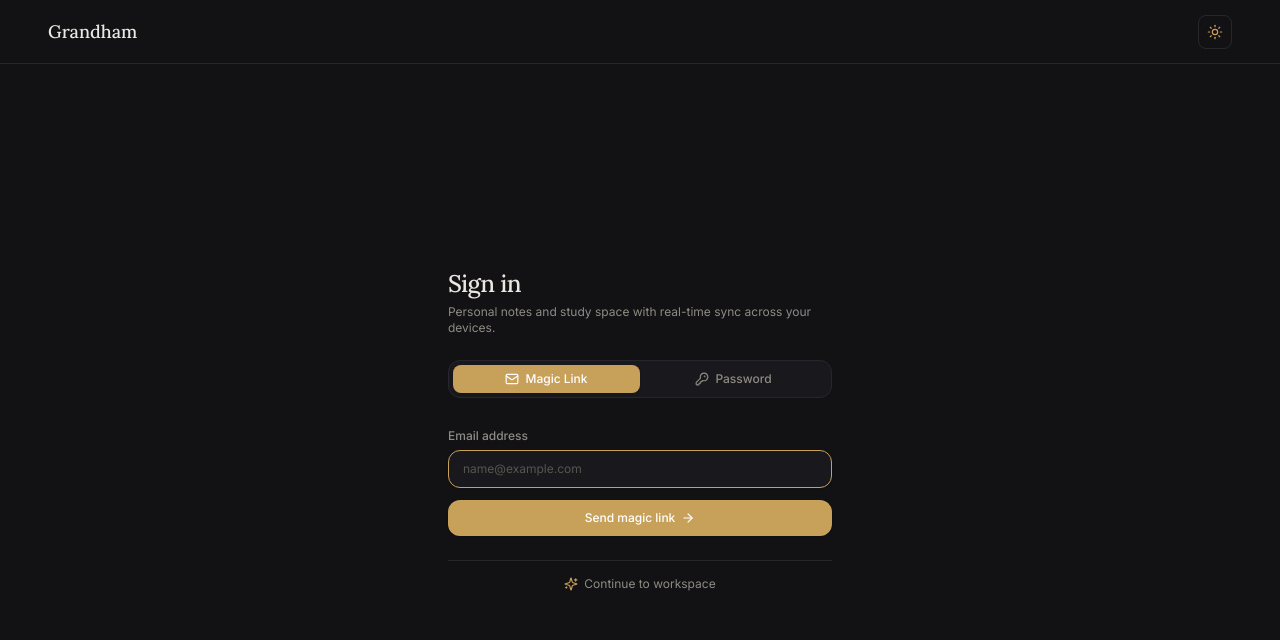
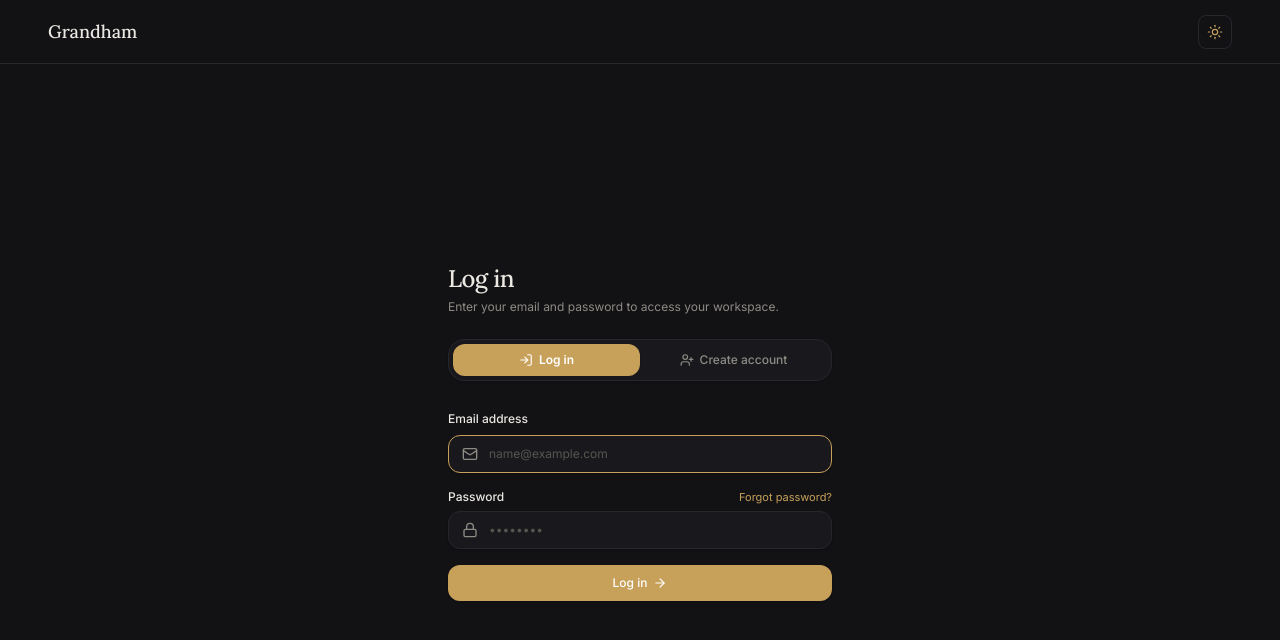
Before and after one commit to mohandatta7480-hash/grandham, a Next.js app: page / in a window 1280 px wide. Shown: the top 640 px of the page. Built offline with nearby package versions, Linux system fonts and the light colour scheme; no server answers.

Commit message:
Replace magic-link auth with direct email-and-password login and registration

```diff
--- a/components/auth/AuthView.tsx
+++ b/components/auth/AuthView.tsx
@@ -3,7 +3,7 @@
 import React, { useState } from 'react';
 import { supabase } from '@/lib/supabase/client';
 import { ThemeToggle } from '@/components/theme/ThemeToggle';
-import { ArrowRight, CheckCircle2, KeyRound, Mail, Sparkles } from 'lucide-react';
+import { Lock, Mail, ArrowRight, AlertCircle, CheckCircle2, KeyRound, UserPlus, LogIn } from 'lucide-react';
 import { cn } from '@/lib/utils';
 
 interface AuthViewProps {
@@ -11,174 +11,229 @@ interface AuthViewProps {
 }
 
 export const AuthView: React.FC<AuthViewProps> = ({ onContinueAsGuest }) => {
-  const [authMode, setAuthMode] = useState<'magic' | 'password'>('magic');
-  const [isSignUp, setIsSignUp] = useState(false);
+  const [tab, setTab] = useState<'login' | 'signup' | 'forgot'>('login');
   const [email, setEmail] = useState('');
   const [password, setPassword] = useState('');
+  const [confirmPassword, setConfirmPassword] = useState('');
   const [isLoading, setIsLoading] = useState(false);
-  const [isSent, setIsSent] = useState(false);
   const [errorMsg, setErrorMsg] = useState<string | null>(null);
+  const [successMsg, setSuccessMsg] = useState<string | null>(null);
 
-  const handleMagicLink = async (e: React.FormEvent) => {
+  // Handle Log In
+  const handleLogin = async (e: React.FormEvent) => {
     e.preventDefault();
     const cleanEmail = email.trim();
-    if (!cleanEmail) return;
+    if (!cleanEmail || !password) {
+      setErrorMsg('Please enter both email and password.');
+      return;
+    }
 
     setIsLoading(true);
     setErrorMsg(null);
+    setSuccessMsg(null);
 
     try {
-      const { error } = await supabase.auth.signInWithOtp({
+      const { data, error } = await supabase.auth.signInWithPassword({
         email: cleanEmail,
-        options: {
-          emailRedirectTo: typeof window !== 'undefined' ? window.location.origin : undefined,
-        },
+        password,
       });
 
       if (error) {
-        setErrorMsg(error.message);
-      } else {
-        setIsSent(true);
+        setErrorMsg(error.message || 'Invalid email or password.');
+        setIsLoading(false);
+        return;
+      }
+
+      if (data.session) {
+        // Session active - app listener will transition into app
       }
     } catch (err: any) {
-      setErrorMsg(err?.message || 'Failed to send magic link');
+      console.error('Login error:', err);
+      setErrorMsg(err.message || 'An unexpected error occurred during log in.');
     } finally {
       setIsLoading(false);
     }
   };
 
-  const handlePasswordAuth = async (e: React.FormEvent) => {
+  // Handle Create Account
+  const handleSignUp = async (e: React.FormEvent) => {
     e.preventDefault();
     const cleanEmail = email.trim();
-    if (!cleanEmail || !password) return;
+    if (!cleanEmail || !password) {
+      setErrorMsg('Please fill in all required fields.');
+      return;
+    }
+
+    if (password !== confirmPassword) {
+      setErrorMsg('Passwords do not match. Please re-enter.');
+      return;
+    }
+
+    if (password.length < 6) {
+      setErrorMsg('Password must be at least 6 characters long.');
+      return;
+    }
 
     setIsLoading(true);
     setErrorMsg(null);
+    setSuccessMsg(null);
 
     try {
-      if (isSignUp) {
       const { data, error } = await supabase.auth.signUp({
         email: cleanEmail,
         password,
       });
-        if (error) throw error;
+
+      if (error) {
+        setErrorMsg(error.message || 'Failed to create account.');
+        setIsLoading(false);
+        return;
+      }
+
+      // If session is returned, user is immediately authenticated
       if (data.session) {
-          window.location.reload();
-        } else {
-          setErrorMsg('Account created. Check your email to confirm, or sign in.');
+        // Active session established
+        return;
       }
-      } else {
-        const { error } = await supabase.auth.signInWithPassword({
+
+      // If signup succeeded without immediate session, sign in directly with the same credentials
+      const { data: signInData, error: signInError } = await supabase.auth.signInWithPassword({
         email: cleanEmail,
         password,
       });
-        if (error) throw error;
-        window.location.reload();
+
+      if (signInError) {
+        setErrorMsg('Account created. Please log in with your credentials.');
+        setTab('login');
       }
     } catch (err: any) {
-      setErrorMsg(err?.message || 'Authentication failed');
+      console.error('Sign up error:', err);
+      setErrorMsg(err.message || 'An unexpected error occurred during account creation.');
     } finally {
       setIsLoading(false);
     }
   };
 
-  const handleGuestEntry = () => {
-    if (typeof window !== 'undefined') {
-      localStorage.setItem('grandham_guest_mode', 'true');
-      if (!localStorage.getItem('grandham_user_id')) {
-        localStorage.setItem('grandham_user_id', crypto.randomUUID());
+  // Handle Password Reset Request
+  const handleResetPassword = async (e: React.FormEvent) => {
+    e.preventDefault();
+    const cleanEmail = email.trim();
+    if (!cleanEmail) {
+      setErrorMsg('Please enter your email address.');
+      return;
     }
+
+    setIsLoading(true);
+    setErrorMsg(null);
+    setSuccessMsg(null);
+
+    try {
+      const origin = typeof window !== 'undefined' ? window.location.origin : '';
+      const { error } = await supabase.auth.resetPasswordForEmail(cleanEmail, {
+        redirectTo: origin ? `${origin}/?reset_password=true` : undefined,
+      });
+
+      if (error) {
+        setErrorMsg(error.message || 'Failed to send password reset request.');
+      } else {
+        setSuccessMsg(`Password reset email sent to ${cleanEmail}. Check your inbox for further instructions.`);
       }
-    if (onContinueAsGuest) {
-      onContinueAsGuest();
-    } else {
-      window.location.reload();
+    } catch (err: any) {
+      console.error('Password reset error:', err);
+      setErrorMsg(err.message || 'Failed to request password reset.');
+    } finally {
+      setIsLoading(false);
     }
   };
 
   return (
     <div className="min-h-screen w-full flex flex-col bg-app-bg text-app-text theme-transition">
-      {/* Top minimal header */}
+      {/* Header */}
       <header className="h-16 flex items-center justify-between px-6 md:px-12 border-b border-app-border">
         <span className="font-serif text-lg font-medium text-app-text">Grandham</span>
         <ThemeToggle />
       </header>
 
-      {/* Center Sign-in Form */}
-      <div className="flex-1 flex items-center justify-center p-6">
+      {/* Main Authentication Container */}
+      <div className="flex-1 flex items-center justify-center p-6 sm:p-8">
         <div className="w-full max-w-sm space-y-6">
+          {/* Title and Intro */}
           <div className="space-y-1 text-center sm:text-left">
             <h1 className="font-serif text-2xl font-medium tracking-tight text-app-text">
-              Sign in
+              {tab === 'login' && 'Log in'}
+              {tab === 'signup' && 'Create account'}
+              {tab === 'forgot' && 'Reset password'}
             </h1>
             <p className="text-xs text-app-text-muted">
-              Personal notes and study space with real-time sync across your devices.
+              {tab === 'login' && 'Enter your email and password to access your workspace.'}
+              {tab === 'signup' && 'Create a new personal study workspace with real-time sync.'}
+              {tab === 'forgot' && 'Enter your account email to receive a password reset link.'}
             </p>
           </div>
 
-          {/* Mode Switcher */}
-          <div className="flex bg-app-surface p-1 rounded-xl border border-app-border text-xs">
+          {/* Tab Selector (Log in vs Create account) */}
+          {tab !== 'forgot' && (
+            <div className="flex bg-app-surface p-1 rounded-2xl border border-app-border text-xs shadow-subtle">
               <button
                 type="button"
                 onClick={() => {
-                setAuthMode('magic');
+                  setTab('login');
                   setErrorMsg(null);
+                  setSuccessMsg(null);
                 }}
                 className={cn(
-                'flex-1 py-1.5 rounded-lg font-medium transition-all flex items-center justify-center gap-1.5',
-                authMode === 'magic'
-                  ? 'bg-app-accent text-white shadow-subtle'
+                  'flex-1 py-2 rounded-xl font-medium transition-all flex items-center justify-center gap-1.5 cursor-pointer',
+                  tab === 'login'
+                    ? 'bg-app-accent text-white shadow-subtle font-semibold'
                     : 'text-app-text-muted hover:text-app-text'
                 )}
               >
-              <Mail className="w-3.5 h-3.5" />
-              <span>Magic Link</span>
+                <LogIn className="w-3.5 h-3.5" />
+                <span>Log in</span>
               </button>
 
               <button
                 type="button"
                 onClick={() => {
-                setAuthMode('password');
+                  setTab('signup');
                   setErrorMsg(null);
+                  setSuccessMsg(null);
                 }}
                 className={cn(
-                'flex-1 py-1.5 rounded-lg font-medium transition-all flex items-center justify-center gap-1.5',
-                authMode === 'password'
-                  ? 'bg-app-accent text-white shadow-subtle'
+                  'flex-1 py-2 rounded-xl font-medium transition-all flex items-center justify-center gap-1.5 cursor-pointer',
+                  tab === 'signup'
+                    ? 'bg-app-accent text-white shadow-subtle font-semibold'
                     : 'text-app-text-muted hover:text-app-text'
                 )}
               >
-              <KeyRound className="w-3.5 h-3.5" />
-              <span>Password</span>
+                <UserPlus className="w-3.5 h-3.5" />
+                <span>Create account</span>
               </button>
             </div>
+          )}
 
-          {/* Magic Link Form */}
-          {authMode === 'magic' && (
-            isSent ? (
-              <div className="p-4 rounded-xl border border-app-border bg-app-surface space-y-2 text-center sm:text-left">
-                <div className="flex items-center gap-2 text-xs font-medium text-app-accent">
-                  <CheckCircle2 className="w-4 h-4" />
-                  <span>Magic link sent</span>
+          {/* Feedback messages */}
+          {errorMsg && (
+            <div className="p-3.5 rounded-2xl bg-rose-500/10 border border-rose-500/30 text-rose-500 text-xs flex items-start gap-2.5">
+              <AlertCircle className="w-4 h-4 flex-shrink-0 mt-0.5" />
+              <span className="leading-relaxed">{errorMsg}</span>
             </div>
-                <p className="text-xs text-app-text-muted leading-relaxed">
-                  Check your inbox at <span className="font-medium text-app-text">{email}</span> and click the link to sign in.
-                </p>
-                <button
-                  type="button"
-                  onClick={() => {
-                    setIsSent(false);
-                    setEmail('');
-                  }}
-                  className="text-xs text-app-accent hover:underline pt-1 block"
-                >
-                  Use a different email
-                </button>
+          )}
+
+          {successMsg && (
+            <div className="p-3.5 rounded-2xl bg-emerald-500/10 border border-emerald-500/30 text-emerald-500 text-xs flex items-start gap-2.5">
+              <CheckCircle2 className="w-4 h-4 flex-shrink-0 mt-0.5" />
+              <span className="leading-relaxed">{successMsg}</span>
             </div>
-            ) : (
-              <form onSubmit={handleMagicLink} className="space-y-3">
-                <div className="space-y-1">
-                  <label className="text-xs font-medium text-app-text-muted">Email address</label>
+          )}
+
+          {/* 1. Log In Form */}
+          {tab === 'login' && (
+            <form onSubmit={handleLogin} className="space-y-4">
+              <div className="space-y-1.5">
+                <label className="text-xs font-medium text-app-text">Email address</label>
+                <div className="relative">
+                  <Mail className="w-4 h-4 absolute left-3.5 top-1/2 -translate-y-1/2 text-app-text-muted pointer-events-none" />
                   <input
                     type="email"
                     required
@@ -186,33 +241,57 @@ export const AuthView: React.FC<AuthViewProps> = ({ onContinueAsGuest }) => {
                     value={email}
                     onChange={(e) => setEmail(e.target.value)}
                     placeholder="name@example.com"
-                    className="w-full bg-app-surface border border-app-border rounded-xl px-3.5 py-2.5 text-xs text-app-text placeholder-app-text-dim outline-none focus:border-app-accent transition-colors shadow-subtle"
+                    className="w-full bg-app-surface border border-app-border rounded-xl pl-10 pr-3.5 py-2.5 text-xs text-app-text placeholder-app-text-dim outline-none focus:border-app-accent transition-colors shadow-subtle"
                   />
                 </div>
+              </div>
 
-                {errorMsg && (
-                  <p className="text-xs text-rose-500 font-medium">
-                    {errorMsg}
-                  </p>
-                )}
+              <div className="space-y-1.5">
+                <div className="flex items-center justify-between">
+                  <label className="text-xs font-medium text-app-text">Password</label>
+                  <button
+                    type="button"
+                    onClick={() => {
+                      setTab('forgot');
+                      setErrorMsg(null);
+                      setSuccessMsg(null);
+                    }}
+                    className="text-[11px] text-app-accent hover:underline cursor-pointer"
+                  >
+                    Forgot password?
+                  </button>
+                </div>
+                <div className="relative">
+                  <Lock className="w-4 h-4 absolute left-3.5 top-1/2 -translate-y-1/2 text-app-text-muted pointer-events-none" />
+                  <input
+                    type="password"
+                    required
+                    value={password}
+                    onChange={(e) => setPassword(e.target.value)}
+                    placeholder="••••••••"
+                    className="w-full bg-app-surface border border-app-border rounded-xl pl-10 pr-3.5 py-2.5 text-xs text-app-text placeholder-app-text-dim outline-none focus:border-app-accent transition-colors shadow-subtle"
+                  />
+                </div>
+              </div>
 
               <button
                 type="submit"
                 disabled={isLoading}
-                  className="w-full py-2.5 rounded-xl bg-app-accent hover:opacity-90 disabled:opacity-50 text-white text-xs font-medium transition-all shadow-subtle flex items-center justify-center gap-1.5"
+                className="w-full py-2.5 rounded-xl bg-app-accent hover:opacity-90 disabled:opacity-50 text-white text-xs font-medium transition-all shadow-subtle flex items-center justify-center gap-1.5 cursor-pointer mt-2"
               >
-                  <span>{isLoading ? 'Sending...' : 'Send magic link'}</span>
+                <span>{isLoading ? 'Signing in...' : 'Log in'}</span>
                 <ArrowRight className="w-3.5 h-3.5" />
               </button>
             </form>
-            )
           )}
 
-          {/* Password Form */}
-          {authMode === 'password' && (
-            <form onSubmit={handlePasswordAuth} className="space-y-3">
-              <div className="space-y-1">
-                <label className="text-xs font-medium text-app-text-muted">Email address</label>
+          {/* 2. Create Account Form */}
+          {tab === 'signup' && (
+            <form onSubmit={handleSignUp} className="space-y-4">
+              <div className="space-y-1.5">
+                <label className="text-xs font-medium text-app-text">Email address</label>
+                <div className="relative">
+                  <Mail className="w-4 h-4 absolute left-3.5 top-1/2 -translate-y-1/2 text-app-text-muted pointer-events-none" />
                   <input
                     type="email"
                     required
@@ -220,60 +299,95 @@ export const AuthView: React.FC<AuthViewProps> = ({ onContinueAsGuest }) => {
                     value={email}
                     onChange={(e) => setEmail(e.target.value)}
                     placeholder="name@example.com"
-                  className="w-full bg-app-surface border border-app-border rounded-xl px-3.5 py-2.5 text-xs text-app-text placeholder-app-text-dim outline-none focus:border-app-accent transition-colors shadow-subtle"
+                    className="w-full bg-app-surface border border-app-border rounded-xl pl-10 pr-3.5 py-2.5 text-xs text-app-text placeholder-app-text-dim outline-none focus:border-app-accent transition-colors shadow-subtle"
                   />
                 </div>
+              </div>
 
-              <div className="space-y-1">
-                <label className="text-xs font-medium text-app-text-muted">Password</label>
+              <div className="space-y-1.5">
+                <label className="text-xs font-medium text-app-text">Password</label>
+                <div className="relative">
+                  <Lock className="w-4 h-4 absolute left-3.5 top-1/2 -translate-y-1/2 text-app-text-muted pointer-events-none" />
                   <input
                     type="password"
                     required
                     value={password}
                     onChange={(e) => setPassword(e.target.value)}
-                  placeholder="••••••••"
-                  className="w-full bg-app-surface border border-app-border rounded-xl px-3.5 py-2.5 text-xs text-app-text placeholder-app-text-dim outline-none focus:border-app-accent transition-colors shadow-subtle"
+                    placeholder="At least 6 characters"
+                    className="w-full bg-app-surface border border-app-border rounded-xl pl-10 pr-3.5 py-2.5 text-xs text-app-text placeholder-app-text-dim outline-none focus:border-app-accent transition-colors shadow-subtle"
                   />
                 </div>
+              </div>
 
-              {errorMsg && (
-                <p className="text-xs text-rose-500 font-medium">
-                  {errorMsg}
-                </p>
-              )}
+              <div className="space-y-1.5">
+                <label className="text-xs font-medium text-app-text">Confirm password</label>
+                <div className="relative">
+                  <KeyRound className="w-4 h-4 absolute left-3.5 top-1/2 -translate-y-1/2 text-app-text-muted pointer-events-none" />
+                  <input
+                    type="password"
+                    required
+                    value={confirmPassword}
+                    onChange={(e) => setConfirmPassword(e.target.value)}
+                    placeholder="Re-enter password"
+                    className="w-full bg-app-surface border border-app-border rounded-xl pl-10 pr-3.5 py-2.5 text-xs text-app-text placeholder-app-text-dim outline-none focus:border-app-accent transition-colors shadow-subtle"
+                  />
+                </div>
+              </div>
 
               <button
                 type="submit"
                 disabled={isLoading}
-                className="w-full py-2.5 rounded-xl bg-app-accent hover:opacity-90 disabled:opacity-50 text-white text-xs font-medium transition-all shadow-subtle flex items-center justify-center gap-1.5"
+                className="w-full py-2.5 rounded-xl bg-app-accent hover:opacity-90 disabled:opacity-50 text-white text-xs font-medium transition-all shadow-subtle flex items-center justify-center gap-1.5 cursor-pointer mt-2"
               >
-                <span>{isLoading ? 'Processing...' : isSignUp ? 'Create account' : 'Sign in'}</span>
+                <span>{isLoading ? 'Creating account...' : 'Create account'}</span>
+                <ArrowRight className="w-3.5 h-3.5" />
+              </button>
+            </form>
+          )}
+
+          {/* 3. Password Reset Form */}
+          {tab === 'forgot' && (
+            <form onSubmit={handleResetPassword} className="space-y-4">
+              <div className="space-y-1.5">
+                <label className="text-xs font-medium text-app-text">Account email</label>
+                <div className="relative">
+                  <Mail className="w-4 h-4 absolute left-3.5 top-1/2 -translate-y-1/2 text-app-text-muted pointer-events-none" />
+                  <input
+                    type="email"
+                    required
+                    autoFocus
+                    value={email}
+                    onChange={(e) => setEmail(e.target.value)}
+                    placeholder="name@example.com"
+                    className="w-full bg-app-surface border border-app-border rounded-xl pl-10 pr-3.5 py-2.5 text-xs text-app-text placeholder-app-text-dim outline-none focus:border-app-accent transition-colors shadow-subtle"
+                  />
+                </div>
+              </div>
+
+              <button
+                type="submit"
+                disabled={isLoading}
+                className="w-full py-2.5 rounded-xl bg-app-accent hover:opacity-90 disabled:opacity-50 text-white text-xs font-medium transition-all shadow-subtle flex items-center justify-center gap-1.5 cursor-pointer"
+              >
+                <span>{isLoading ? 'Sending reset link...' : 'Send reset link'}</span>
                 <ArrowRight className="w-3.5 h-3.5" />
               </button>
 
-              <div className="pt-1 text-center">
+              <div className="pt-2 text-center">
                 <button
                   type="button"
-                  onClick={() => setIsSignUp(!isSignUp)}
-                  className="text-xs text-app-text-muted hover:text-app-text underline"
+                  onClick={() => {
+                    setTab('login');
+                    setErrorMsg(null);
+                    setSuccessMsg(null);
+                  }}
+                  className="text-xs text-app-text-muted hover:text-app-text underline cursor-pointer"
                 >
-                  {isSignUp ? 'Already have an account? Sign in' : "Don't have an account? Sign up"}
+                  Back to Log in
                 </button>
               </div>
             </form>
           )}
-
-          {/* Quick Continue to Workspace */}
-          <div className="pt-3 border-t border-app-border text-center space-y-2">
-            <button
-              type="button"
-              onClick={handleGuestEntry}
-              className="text-xs text-app-text-muted hover:text-app-accent transition-colors inline-flex items-center gap-1.5"
-            >
-              <Sparkles className="w-3.5 h-3.5 text-app-accent" />
-              <span>Continue to workspace</span>
-            </button>
-          </div>
         </div>
       </div>
     </div>
```
Lines whose indentation alone changed are shown as unchanged.
